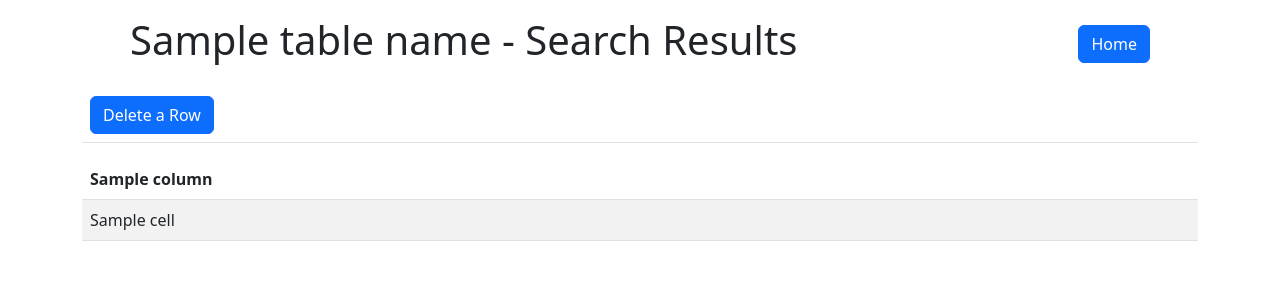
After one commit to Christin-coder/CSC244, a Flask app: template templates/search.html in a window 1280 px wide. The commit adds this page. Shown: the top 300 px of the page. Run offline with Flask 3, Linux system fonts and the light colour scheme; the template is opened without the code that fills it: most values are stand-ins (such as "Sample title", 1, 10 or a date in 2020); some libraries are stand-ins or nearby versions.

Commit message:
Added the search feature and delete feature.

```diff
--- a/app.py
+++ b/app.py
@@ -1,3 +1,4 @@
+import ast
 from flask import Flask, jsonify, render_template, request, redirect, url_for
 import pynuodb
 import logging
@@ -12,32 +13,69 @@ def init_db():
     connection = pynuodb.connect(database='test', host='nuoadmin1', user='dba', password='goalie')
     return connection
 
+
 def get_column_data_types(table_name):
     db_connection = init_db()
     column_data_types = []
     cursor = db_connection.cursor()
     cursor.execute(f"SELECT * FROM imdb.{table_name} FETCH FIRST 1 ROWS ONLY")
     columns = [column[0] for column in cursor.description]
+    logger.debug(f"Columns are : {columns}")
     cursor.execute(f"SELECT * FROM imdb.{table_name} WHERE {' AND '.join(f'{column} IS NOT NULL' for column in columns)} LIMIT 1")
     rowValues = cursor.fetchall()
-    for i in rowValues:
-        column_data_types.append(type(i))
+    logger.debug(f"Row values are : {rowValues}")
+    for i in rowValues[0]:
+        if i != '':
+            column_data_types.append(type(i))
+            logger.debug(f"Data type of {i} is {type(i)}")
+        else:
+            column_data_types.append('')
 
     db_connection.close()
     return column_data_types
 
-
 def convert_to_data_types(column_values, column_data_types):
     converted_values = []
+    logger.debug(f"Values are {column_values}")
     for value, data_type in zip(column_values, column_data_types):
-        if data_type in ('VARCHAR', 'CHAR'):
+        logger.debug(f"Values is {value} and data type is {data_type}")
+        if data_type is str and value != '':
             converted_values.append(str(value))
-        elif data_type in ('INTEGER', 'SMALLINT', 'BIGINT', 'DECIMAL', 'FLOAT', 'DOUBLE'):
+        elif data_type is int and value != '':
             converted_values.append(int(value))
-        elif data_type == 'BOOLEAN':
+        elif data_type is float and value != '':
+            converted_values.append(float(value))
+        elif data_type is bool and value != '':
             converted_values.append(bool(value))
+        elif value is '':
+            converted_values.append('')
 
     return converted_values
+
+def check_emptyInput(column, value):
+    if value == '':
+        return False
+    else:
+        return True
+
+def build_search_query(table_name, columns, search_values, column_data_types):
+    conditions = []
+
+    for column, value, data_type in zip(columns, search_values, column_data_types):
+        flag = check_emptyInput(column, value)
+        if flag:
+            if data_type is str:
+                conditions.append(f"{column} = '{value}'")
+            elif data_type is int:
+                conditions.append(f"{column} = {value}")
+            elif data_type is float:
+                conditions.append(f"{column} = {value}")
+            elif data_type is bool:
+                conditions.append(f"{column} = {value}")
+
+    where_clause = " AND ".join(conditions)
+    return where_clause
+
 
 @app.route('/')
 def display_tables():
@@ -60,7 +98,6 @@ def display_tables():
 def view_table():
     page_number = int(request.args.get('page', 1))
     page_size = 15
-
     db_connection = init_db()
 
     cursor = db_connection.cursor()
@@ -81,9 +118,6 @@ def submit_rows():
         table_name = request.args["table_name"]
         column_values = request.form.getlist('column_values')
 
-        '''column_data_types = get_column_data_types(table_name)
-        converted_values = convert_to_data_types(column_values, column_data_types)'''
-
         db_connection = init_db()
         cursor = db_connection.cursor()
         cursor.execute(f"INSERT INTO imdb.{table_name} VALUES ({', '.join(['?']*len(column_values))})", column_values)
@@ -92,6 +126,49 @@ def submit_rows():
 
     return redirect(url_for('view_table', table_name=table_name))
 
+@app.route('/search_rows', methods=['GET','POST'])
+def search_rows():
+    if request.method == 'POST':
+        table_name = request.args["table_name"]
+        search_values = request.form.getlist('search_values')
+        column_data_types = get_column_data_types(table_name)
+        converted_values = convert_to_data_types(search_values, column_data_types)
+
+        db_connection = init_db()
+        cursor = db_connection.cursor()
+        cursor.execute(f"SELECT * FROM imdb.{table_name} FETCH FIRST 1 ROWS ONLY")
+        columns = [column[0] for column in cursor.description]
+        where_clause = build_search_query(table_name, columns, converted_values, column_data_types)
+        query = f"SELECT * FROM imdb.{table_name} WHERE {where_clause}"
+        cursor.execute(query)
+        search_results = cursor.fetchall()
+        db_connection.close()
+
+    return render_template('search.html', table_name = table_name, data=search_results, columns=columns)
+
+@app.route('/delete_rows', methods=['GET','POST'])
+def deleteRow():
+    table_name = request.args["table_name"]
+    logger.debug(f"Table = {table_name}")
+    delete_values = ast.literal_eval(request.form.get('rowValue'))
+    logger.debug(f"Row values = {delete_values}")
+    column_data_types = get_column_data_types(table_name)
+    logger.debug(f"Data types are {column_data_types}")
+    converted_values = convert_to_data_types(delete_values, column_data_types)
+    logger.debug(f"Converted values are {converted_values}")
+
+    db_connection = init_db()
+    cursor = db_connection.cursor()
+    cursor.execute(f"SELECT * FROM imdb.{table_name} FETCH FIRST 1 ROWS ONLY")
+    columns = [column[0] for column in cursor.description]
+    where_clause = build_search_query(table_name, columns, converted_values, column_data_types)
+    logger.debug(f"Delete from {table_name} where {where_clause}")
+    query = f"DELETE FROM imdb.{table_name} WHERE {where_clause}"
+    cursor.execute(query)
+    db_connection.commit()
+    db_connection.close()
+
+    return redirect(url_for('view_table', table_name=table_name))
 
 if __name__ == '__main__':
     app.run(debug=True)
--- /dev/null
+++ b/templates/search.html
@@ -0,0 +1,57 @@
+<!DOCTYPE html>
+<html lang="en">
+<head>
+    <meta charset="UTF-8">
+    <title>View Table</title>
+    <link rel="stylesheet" href="https://cdnjs.cloudflare.com/ajax/libs/twitter-bootstrap/5.3.0/css/bootstrap.min.css">
+    <link rel="stylesheet" href="https://cdn.datatables.net/1.13.7/css/dataTables.bootstrap5.min.css">
+    <script defer src="https://code.jquery.com/jquery-3.7.1.js"></script>
+    <script defer src="https://cdn.datatables.net/1.13.7/js/jquery.dataTables.min.js"></script>
+    <script defer src="https://cdn.datatables.net/1.13.7/js/dataTables.bootstrap5.min.js"></script>
+    <script defer src="{{ url_for('static', filename='script.js') }}"></script>
+</head>
+
+<body>
+    <div class="container">
+        <div class="d-flex justify-content-between align-items-center px-5 py-3">
+            <h1>{{ table_name }} - Search Results</h1>
+            <a class="btn btn-primary" href="/" role="button">Home</a>
+        </div>
+        <div>
+            <table id="searchAndInsertButton" class="table">
+                <tr>
+                    <td>
+                        <button class="btn btn-primary" id="deleteRowBtn" onclick="deleteRows()">Delete a Row</button>
+                    </td>
+                </tr>
+            </table>
+        </div>
+        <div>
+            <a class="btn btn-danger d-none" id="cancelDelete" onclick="cancelDelete()" role="button">Cancel Delete</a>
+        </div>
+        <form id="deleteForm" method="post" action="/delete_rows?table_name={{table_name}}">
+            <table id="example" class="table table-striped" style="width:100%">
+                <thead>
+                    <tr>
+                        {% for column in columns %}
+                        <th>{{ column }}</th>
+                        {% endfor %}
+                    </tr>
+                </thead>
+                <tbody>
+                    {% for row in data %}
+                    <tr>
+                        {% for cell in row %}
+                        <td>{{ cell }}</td>
+                        {% endfor %}
+                        <td name="deleteRow" class="d-none">
+                            <button name="rowValue" type="submit" class="btn btn-danger" value="{{ row }}">Delete</button>
+                        </td>
+                    </tr>
+                    {% endfor %}
+                </tbody>
+            </table>
+        </form>
+    </div>
+</body>
+</html>
```
Also changed, not shown: static/script.js (+26 -14 lines), templates/view_table.html (+45 -2 lines).
